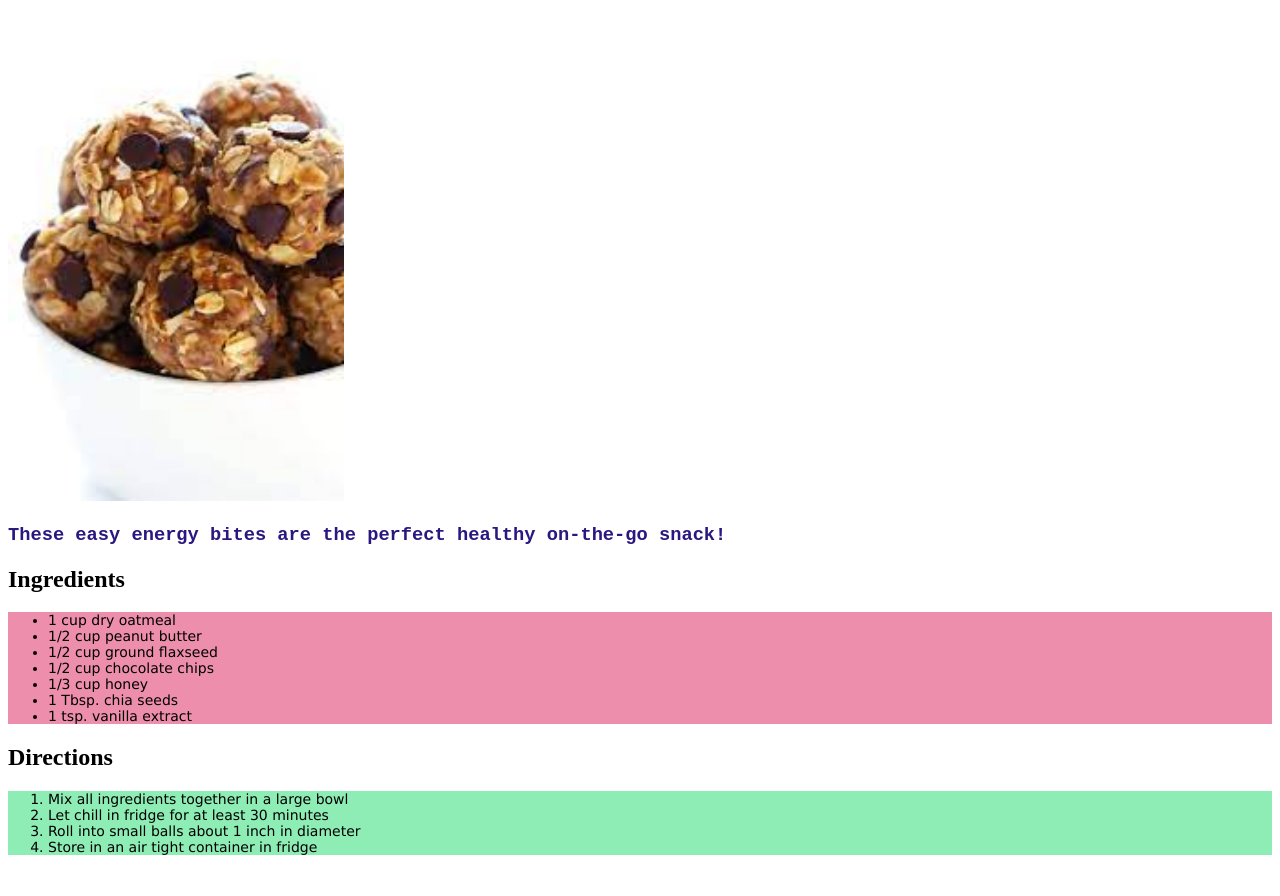
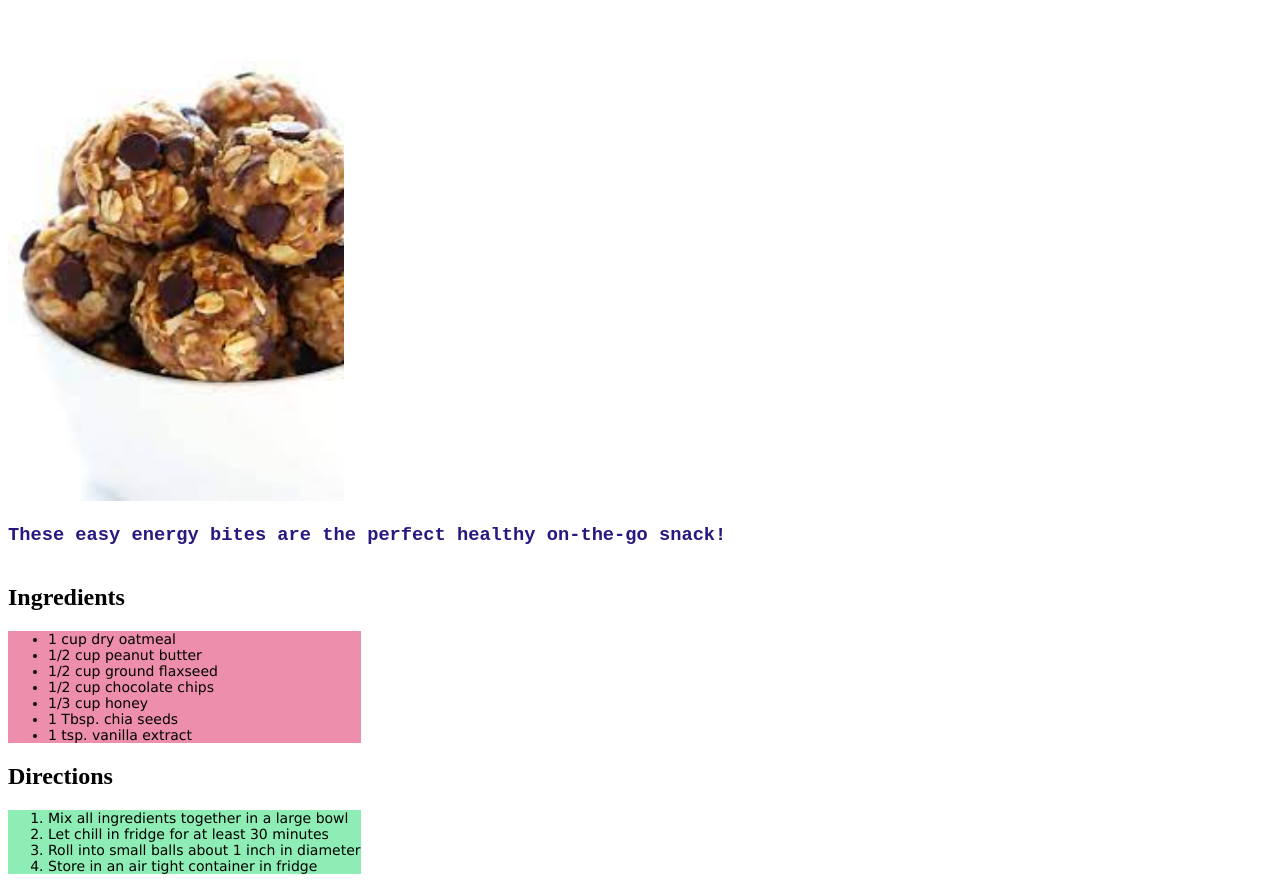
Before and after one commit to acl13/odin-recipes, a plain HTML site: page recipes/energy-bites.html in a window 1280 px wide. Shown: the part 79-975 px from the top of the page. Before the commit the page ends 948 px from the top, so only its background shows below. Drawn offline with Linux system fonts and the light colour scheme.

Commit message:
add div class recipe

```diff
--- a/recipes/energy-bites.html
+++ b/recipes/energy-bites.html
@@ -11,6 +11,7 @@
             <img src="./energy-bites.jpg" alt="peanut butter energy bites with chocolate chips">
         </div>
         <h3>These easy energy bites are the perfect healthy on-the-go snack!</h3>
+        <div class="recipe">
             <h2>Ingredients</h2>
             <ul class="ingredients">
                 <li>1 cup dry oatmeal</li>
@@ -28,6 +29,7 @@
                 <li>Roll into small balls about 1 inch in diameter</li>
                 <li>Store in an air tight container in fridge</li>
             </ol>
+        </div>
 
     </body>
 </html>
```
Lines whose indentation alone changed are shown as unchanged.
